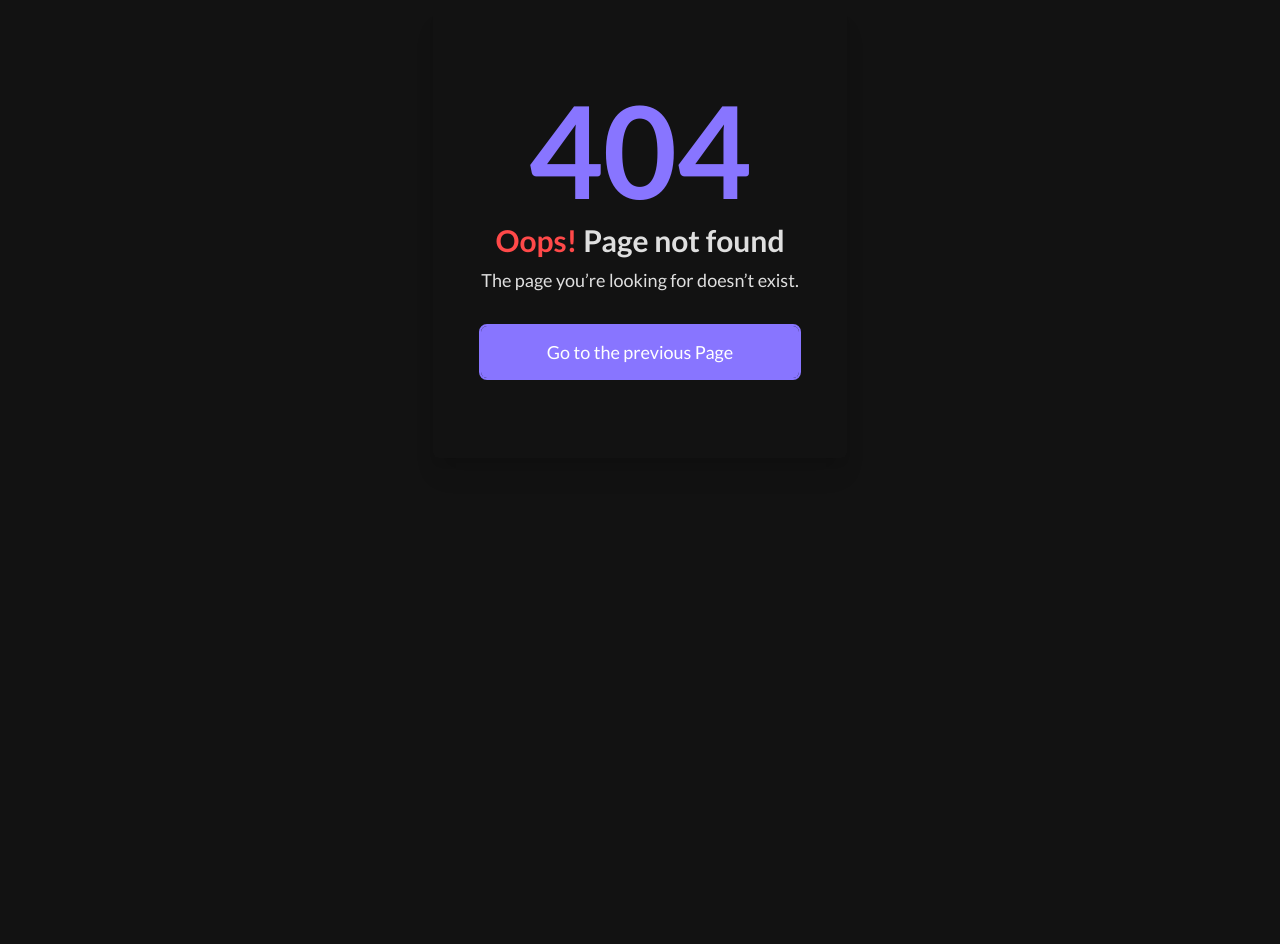
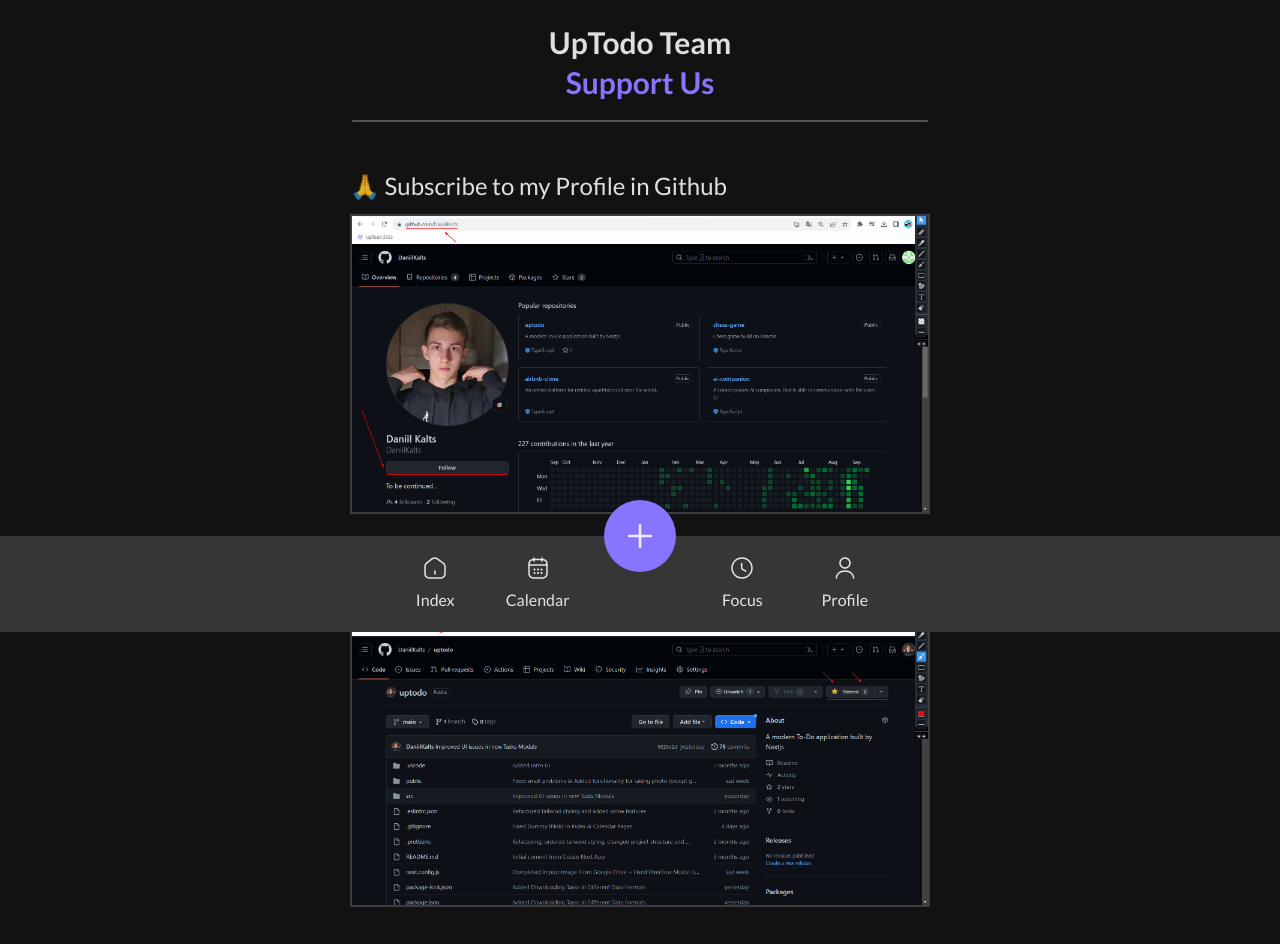
Before and after one commit to DaniilKalts/uptodo, a Next.js app: page /profile/support-us in a window 1280 px wide. Before the commit this address had no page. Shown: the part 168-1112 px from the top of the page. Before the commit the page ends 800 px from the top, so only its background shows below. Built offline with nearby package versions, Linux system fonts and the light colour scheme.

Commit message:
Added Support Us Page

```diff
--- a/src/app/(userPages)/profile/faq/page.tsx
+++ b/src/app/(userPages)/profile/faq/page.tsx
@@ -14,7 +14,7 @@
   <Container>
     <section className="mx-auto max-w-screen-xl pb-40 pt-10 min-[500px]:pb-44 min-[500px]:pt-14">
       <div className="mb-8 flex flex-col items-center justify-center max-[500px]:hidden">
-        <h2 className="mb-4 bg-gradient-to-r from-purple-400 to-purple-600 bg-clip-text text-center text-4xl font-extrabold tracking-tight text-transparent">
+        <h2 className="mb-4 text-center text-4xl font-extrabold tracking-tight text-purple-light">
           Frequently Asked Questions
         </h2>
         <Link href="/profile/feedback" className="font-medium hover:underline">
@@ -28,7 +28,7 @@
         </h5>
         <Link
           href="/profile/feedback"
-          className="text-sm font-medium underline"
+          className="text-center text-base font-medium underline"
         >
           Contact Us to ask your personal Questions!
         </Link>
--- a/src/app/(userPages)/profile/page.tsx
+++ b/src/app/(userPages)/profile/page.tsx
@@ -366,27 +366,43 @@
     }
   }, [isOpen]);
 
+  const linkRegex = /(https?:\/\/[^\s]+)/g;
+
   if (step === STEPS.INCOMPLETED_TASKS) {
     modalAlign = 'items-center';
     modalTitle = 'Tasks Left';
 
     bodyContent = (
-      <div className="my-8 grid w-full gap-5 sm:grid-cols-2">
+      <div className="my-8 grid w-full gap-5 min-[600px]:grid-cols-2">
         {incompletedTasks.map((task) => (
           <div
             key={task.id}
             className="flex w-full flex-col justify-between rounded-lg border border-gray-400 border-gray-700 bg-gray-800 px-4 py-5"
           >
             <div className="mb-6">
-              <h4 className="mb-3 text-base font-bold text-purple min-[500px]:text-lg md:text-xl">
+              <h4 className="mb-3 text-lg font-bold text-purple md:text-xl">
                 {task.title}
               </h4>
-              <p className="break-words text-sm text-gray-100 min-[500px]:text-base md:text-lg">
-                {task.description &&
-                  task.description?.split('\n')?.map((line, index) => (
+              <p className="break-all text-base text-gray-100 md:text-lg">
+                {task.description?.split('\n')?.map((line, index) => (
                   <React.Fragment key={index}>
-                      {line}
-                      <br />
+                    {line.split(linkRegex).map((part, i) => {
+                      if (i % 2 === 1) {
+                        return (
+                          <a
+                            key={`${index}-${i}`}
+                            href={part}
+                            target="_blank"
+                            rel="noopener noreferrer"
+                            className="underline"
+                          >
+                            {part}
+                          </a>
+                        );
+                      }
+                      return part;
+                    })}
+                    {task.description && <br />}
                   </React.Fragment>
                 ))}
                 {!task.description && 'No description'}
@@ -394,7 +410,7 @@
             </div>
             <div>
               <div className="flex items-center justify-between text-gray-100">
-                <p className="text-sm text-purple-light min-[500px]:text-base">
+                <p className="text-base text-purple-light min-[500px]:text-lg">
                   {new Date(task.todayAt).toLocaleString('en-GB', {
                     month: 'long',
                   })}{' '}
@@ -450,22 +466,36 @@
     modalTitle = 'Tasks Done';
 
     bodyContent = (
-      <div className="my-8 grid w-full gap-5 sm:grid-cols-2">
+      <div className="my-8 grid w-full gap-5 min-[600px]:grid-cols-2">
         {completedTasks.map((task) => (
           <div
             key={task.id}
             className="flex w-full flex-col justify-between rounded-lg border border-gray-400 border-gray-700 bg-gray-800 px-4 py-5"
           >
             <div className="mb-6">
-              <h4 className="mb-3 text-base font-bold text-purple min-[500px]:text-lg md:text-xl">
+              <h4 className="mb-3 text-lg font-bold text-purple md:text-xl">
                 {task.title}
               </h4>
-              <p className="break-words text-sm text-gray-100 min-[500px]:text-base md:text-lg">
-                {task.description &&
-                  task.description?.split('\n')?.map((line, index) => (
+              <p className="break-all text-base text-gray-100 md:text-lg">
+                {task.description?.split('\n')?.map((line, index) => (
                   <React.Fragment key={index}>
-                      {line}
-                      <br />
+                    {line.split(linkRegex).map((part, i) => {
+                      if (i % 2 === 1) {
+                        return (
+                          <a
+                            key={`${index}-${i}`}
+                            href={part}
+                            target="_blank"
+                            rel="noopener noreferrer"
+                            className="underline"
+                          >
+                            {part}
+                          </a>
+                        );
+                      }
+                      return part;
+                    })}
+                    {task.description && <br />}
                   </React.Fragment>
                 ))}
                 {!task.description && 'No description'}
@@ -473,7 +503,7 @@
             </div>
             <div>
               <div className="flex items-center justify-between text-gray-100">
-                <p className="text-sm text-purple-light min-[500px]:text-base">
+                <p className="text-base text-purple-light min-[500px]:text-lg">
                   {new Date(task.completedAt).toLocaleString('en-GB', {
                     month: 'long',
                   })}{' '}
@@ -805,6 +835,7 @@
           >
             Import from Google Drive
           </div>
+          {accountAvatar ? (
             <div
               onClick={() => {
                 stopCamera();
@@ -816,6 +847,7 @@
             >
               Delete account Image
             </div>
+          ) : null}
         </div>
       </div>
     );
@@ -984,7 +1016,11 @@
                 link="profile/feedback"
                 svg={FeedbackIcon}
               />
-              <ProfileLink text="Support US" link="profile" svg={SupportIcon} />
+              <ProfileLink
+                text="Support US"
+                link="profile/support-us"
+                svg={SupportIcon}
+              />
               <ProfileLink text="Log out" link="login" svg={LogOutIcon} />
             </section>
           </main>
--- /dev/null
+++ b/src/app/(userPages)/profile/support-us/page.tsx
@@ -0,0 +1,68 @@
+/* eslint-disable @next/next/no-img-element */
+import React from 'react';
+
+import Logo from '@/components/userPages/Intro/Logo';
+import Container from '@/components/UI/Container';
+
+const page = () => (
+  <Container>
+    <section className="mx-auto max-w-screen-xl pb-40 pt-10 min-[500px]:pb-48 min-[500px]:pt-14">
+      <div className="mb-8 flex flex-col items-center justify-center min-[500px]:mb-12">
+        <Logo />
+        <h1 className="mb-1 mt-2 text-center text-xl font-bold text-gray-dark dark:text-white-pale min-[500px]:text-2xl sm:text-3xl">
+          UpTodo Team
+        </h1>
+        <h1 className="mb-5 text-center text-xl font-bold text-purple min-[500px]:text-2xl sm:text-3xl">
+          Support Us
+        </h1>
+        <hr className="mx-auto h-[2px] w-full max-w-xl rounded border-0 bg-gray-light" />
+      </div>
+      <div className="flex w-full flex-col items-center justify-center">
+        <div className="pb-8 min-[500px]:pb-12">
+          <h2 className="mb-3 flex gap-3 text-base font-medium text-gray-dark dark:text-white-pale min-[500px]:text-2xl">
+            🙏 Subscribe to my Profile in Github
+          </h2>
+          <a
+            href="https://github.com/DaniilKalts"
+            target="_blank"
+            rel="noopener noreferrer"
+            className="mb-9 min-[500px]:mb-12"
+          >
+            <div className="border-2 border-gray-dark">
+              <img
+                src={'/images/home/followme_dark.jpg'}
+                className="w-full max-w-xl cursor-pointer"
+                alt="followme_dark"
+              />
+            </div>
+          </a>
+        </div>
+        <div className="mb-12">
+          <h2 className="mb-3 flex gap-3 text-base font-medium text-gray-dark dark:text-white-pale min-[500px]:text-2xl">
+            🙏 Give me a Star on this project in Github
+          </h2>
+          <a
+            href="https://github.com/DaniilKalts/uptodo"
+            target="_blank"
+            rel="noopener noreferrer"
+          >
+            <div className="border-2 border-gray-dark">
+              <img
+                src={'/images/home/giveme_star.jpg'}
+                className="w-full max-w-xl cursor-pointer"
+                alt="followme_dark"
+              />
+            </div>
+          </a>
+        </div>
+        <hr className="mx-auto h-[2px] w-full max-w-xl rounded border-0 bg-gray-light" />
+        <h2 className="mt-8 max-w-lg text-center text-base font-medium text-gray-dark dark:text-white-pale min-[500px]:text-2xl">
+          Tell your friends about <span className="text-purple">UpTodo</span> to
+          make our community bigger!
+        </h2>
+      </div>
+    </section>
+  </Container>
+);
+
+export default page;
--- a/src/app/(userPages)/tasks/[taskId]/page.tsx
+++ b/src/app/(userPages)/tasks/[taskId]/page.tsx
@@ -879,30 +879,16 @@
             if (!task.completedAt) {
               removeIncompletedTask(task.id);
 
-              toast('Successfully deleted', {
-                icon: '🗑️',
-                duration: 2000,
-              });
-
               setIsOpen(false);
 
-              setTimeout(() => {
-                router.back();
-              }, 1500);
+              router.back();
             }
             if (task.completedAt) {
               removeCompletedTask(task.id);
 
-              toast('Successfully deleted', {
-                icon: '🗑️',
-                duration: 2000,
-              });
-
               setIsOpen(false);
 
-              setTimeout(() => {
-                router.back();
-              }, 1500);
+              router.back();
             }
           }}
           filled
--- a/src/components/UI/Modals/NewTaskModal/NewTaskModal.tsx
+++ b/src/components/UI/Modals/NewTaskModal/NewTaskModal.tsx
@@ -198,6 +198,25 @@
       const url = qs.stringifyUrl(
         {
           url: window.location.href,
+          query,
+        },
+        { skipNull: true },
+      );
+
+      router.push(url);
+
+      return;
+    }
+
+    if (
+      !window.location.href.includes('home') &&
+      !window.location.href.includes('calendar')
+    ) {
+      const query = { dateTime: taskDate.getTime() };
+
+      const url = qs.stringifyUrl(
+        {
+          url: `${window.location.origin}/calendar/incompleted`,
           query,
         },
         { skipNull: true },
```
Also changed, not shown: public/images/home/followme_dark.jpg (added), public/images/home/giveme_star.jpg (added). Lines whose indentation alone changed are shown as unchanged.
